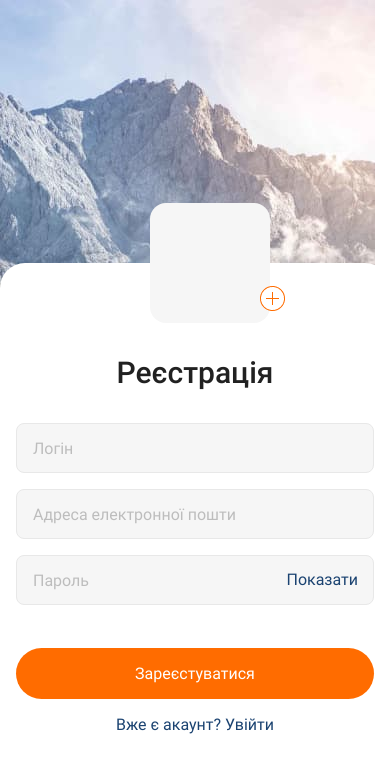
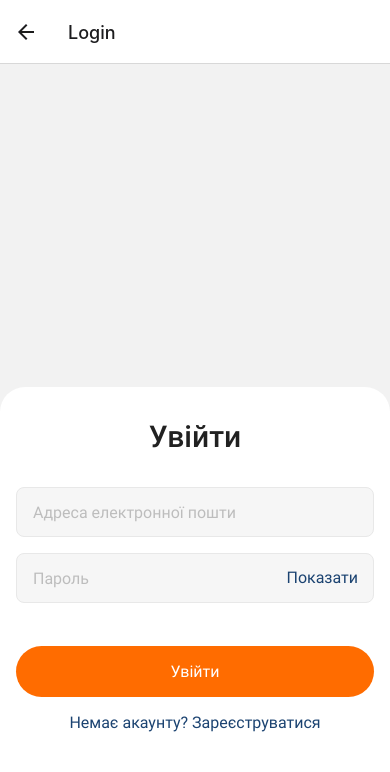
Before and after one commit to SergSmilya/app-blog, a React Native app: screen /Login in a window 390 px wide. Shown: the top 772 px of the page. Built offline with nearby package versions, Linux system fonts and the light colour scheme.

Commit message:
add some Screens & minimal Navigation

```diff
--- a/App.js
+++ b/App.js
@@ -1,3 +1,5 @@
+import { NavigationContainer } from "@react-navigation/native";
+import { createNativeStackNavigator } from "@react-navigation/native-stack";
 import { StatusBar } from "expo-status-bar";
 import {
   StyleSheet,
@@ -9,7 +11,9 @@ import {
 import { useFonts } from "expo-font";
 import ActivityInd from "./components/ActivityInd/ActivityInd";
 import RegistrationScreen from "./Screens/RegistrationScreen/RegistrationScreen";
-// import LoginScreen from "./Screens/LoginScreen/LoginScreen";
+import LoginScreen from "./Screens/LoginScreen/LoginScreen";
+
+const Stack = createNativeStackNavigator();
 
 export default function App() {
   const { container } = styles;
@@ -28,18 +32,22 @@ export default function App() {
   }
 
   return (
+    <NavigationContainer>
       <View style={container}>
         <ImageBackground style={container} source={image}>
           <KeyboardAvoidingView
             behavior={Platform.OS === "ios" ? "padding" : "height"}
             style={container}
           >
-          <RegistrationScreen />
-          {/* <LoginScreen /> */}
+            <Stack.Navigator>
+              <Stack.Screen name="Register" component={RegistrationScreen} />
+              <Stack.Screen name="Login" component={LoginScreen} />
+            </Stack.Navigator>
           </KeyboardAvoidingView>
         </ImageBackground>
         <StatusBar style="auto" />
       </View>
+    </NavigationContainer>
   );
 }
 
--- a/components/BaseContainerForForm/BaseContainerForForm.jsx
+++ b/components/BaseContainerForForm/BaseContainerForForm.jsx
@@ -1,5 +1,14 @@
-import { useEffect, useState } from "react";
-import { StyleSheet, View, Text, Pressable, Alert, Image } from "react-native";
+import { useState } from "react";
+import {
+  StyleSheet,
+  View,
+  Text,
+  Pressable,
+  Alert,
+  Image,
+  TouchableWithoutFeedback,
+  Keyboard,
+} from "react-native";
 import AddButtonComponent from "../AddButtonComponent/AddButtonComponent";
 
 export default function BaseContainerForForm({
@@ -13,6 +22,7 @@ export default function BaseContainerForForm({
   const [avatar, setAvatar] = useState(null);
 
   return (
+    <TouchableWithoutFeedback onPress={Keyboard.dismiss}>
       <View
         style={[
           container,
@@ -37,6 +47,7 @@ export default function BaseContainerForForm({
           <Text style={[title, pres__title]}>{additionalTitle}</Text>
         </Pressable>
       </View>
+    </TouchableWithoutFeedback>
   );
 }
 
--- a/package.json
+++ b/package.json
@@ -9,12 +9,16 @@
     "web": "expo start --web"
   },
   "dependencies": {
+    "@react-navigation/native": "^6.1.7",
+    "@react-navigation/native-stack": "^6.9.13",
     "expo": "~49.0.5",
     "expo-font": "~11.4.0",
     "expo-status-bar": "~1.6.0",
     "formik": "^2.4.2",
     "react": "18.2.0",
-    "react-native": "0.72.3"
+    "react-native": "0.72.3",
+    "react-native-screens": "~3.22.0",
+    "react-native-safe-area-context": "4.6.3"
   },
   "devDependencies": {
     "@babel/core": "^7.20.0"
```
Also changed, not shown: Screens/CommentsScreen/CommentsScreen.jsx (added), Screens/CreatePostsScreen/CreatePostsScreen.jsx (added), Screens/Home/Home.jsx (added), Screens/MapScreen/MapScreen.jsx (added), Screens/ProfileScreen/ProfileScreen.jsx (added), task.txt (added), 1 other file (tests, documents, lock files or other folders). Lines whose indentation alone changed are shown as unchanged.
